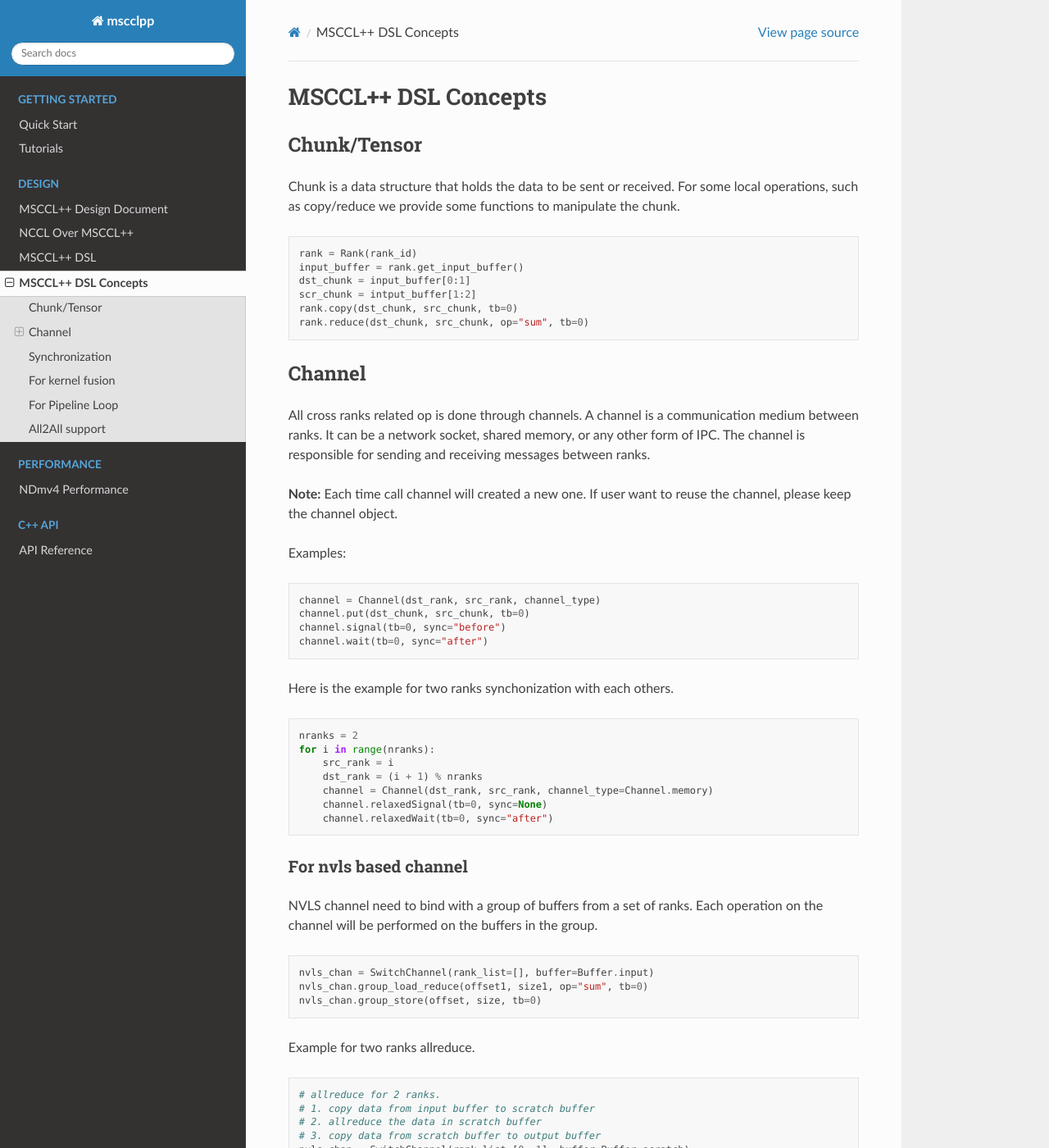
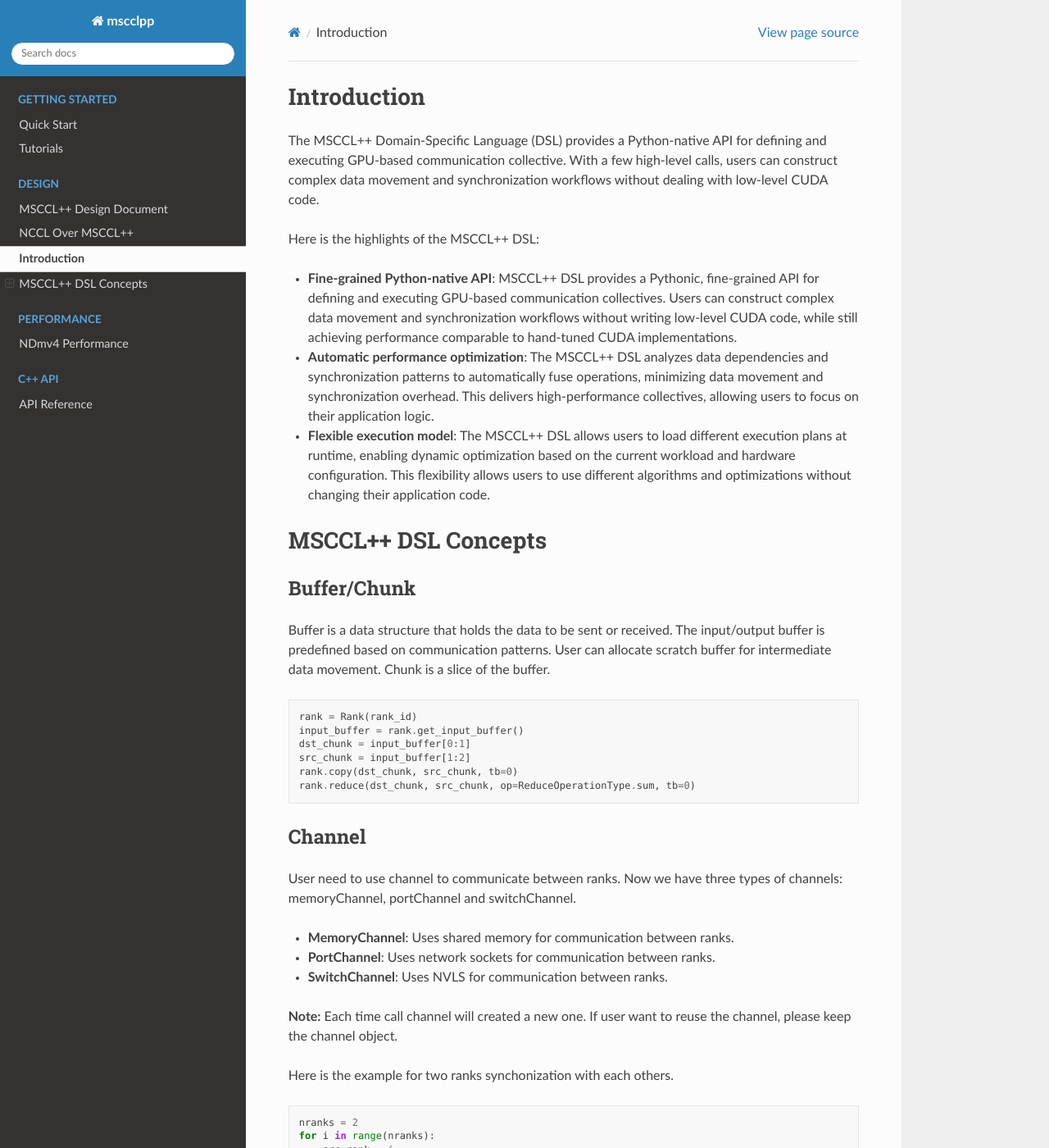
Before and after one commit to microsoft/mscclpp, a Sphinx documentation site: the page built from docs/design/mscclpp-dsl-next.md, in a window 1280 px wide and 1400 px high. Shown: the whole window at 82% size. Built offline with Sphinx 7.4.7 and the Read the Docs theme 3.1.0, drawn with Linux system fonts in a browser that asks for light colours; pages that are not in the unit, such as notebooks, are missing from menus; some of the changed text lies outside the part shown.

Commit message:
update doc

````diff
--- a/docs/design/mscclpp-dsl-next.md
+++ b/docs/design/mscclpp-dsl-next.md
@@ -1,29 +1,36 @@
+# Introduction
+
+The MSCCL++ Domain-Specific Language (DSL) provides a Python-native API for defining and executing GPU-based communication collective. With a few high-level calls, users can construct complex data movement and synchronization workflows without dealing with low-level CUDA code.
+
+Here is the highlights of the MSCCL++ DSL:
+- **Fine-grained Python-native API**: MSCCL++ DSL provides a Pythonic, fine-grained API for defining and executing GPU-based communication collectives. Users can construct complex data movement and synchronization workflows without writing low-level CUDA code, while still achieving performance comparable to hand-tuned CUDA implementations.
+
+- **Automatic performance optimization**: The MSCCL++ DSL analyzes data dependencies and synchronization patterns to automatically fuse operations, minimizing data movement and synchronization overhead. This delivers high-performance collectives, allowing users to focus on their application logic.
+
+- **Flexible execution model**: The MSCCL++ DSL allows users to load different execution plans at runtime, enabling dynamic optimization based on the current workload and hardware configuration. This flexibility allows users to use different algorithms and optimizations without changing their application code.
+
+
 # MSCCL++ DSL Concepts
-### Chunk/Tensor
-Chunk is a data structure that holds the data to be sent or received. For some local operations, such as copy/reduce we provide some functions to manipulate the chunk.
+
+### Buffer/Chunk
+Buffer is a data structure that holds the data to be sent or received. The input/output buffer is predefined based on communication patterns. User can allocate scratch buffer for intermediate data movement. Chunk is a slice of the buffer.
 
 ```python
 rank = Rank(rank_id)
 input_buffer = rank.get_input_buffer()
 dst_chunk = input_buffer[0:1]
-scr_chunk = intput_buffer[1:2]
+src_chunk = input_buffer[1:2]
 rank.copy(dst_chunk, src_chunk, tb=0)
-rank.reduce(dst_chunk, src_chunk, op="sum", tb=0)
+rank.reduce(dst_chunk, src_chunk, op=ReduceOperationType.sum, tb=0)
 ```
 
 ### Channel
-All cross ranks related op is done through channels. A channel is a communication medium between ranks. It can be a network socket, shared memory, or any other form of IPC. The channel is responsible for sending and receiving messages between ranks.
+User need to use channel to communicate between ranks. Now we have three types of channels: memoryChannel, portChannel and switchChannel.
+- **MemoryChannel**: Uses shared memory for communication between ranks.
+- **PortChannel**: Uses network sockets for communication between ranks.
+- **SwitchChannel**: Uses NVLS for communication between ranks.
 
 **Note:** Each time call channel will created a new one. If user want to reuse the channel, please keep the channel object.
-
-
-Examples:
-```python
-channel = Channel(dst_rank, src_rank, channel_type)
-channel.put(dst_chunk, src_chunk, tb=0)
-channel.signal(tb=0, sync="before")
-channel.wait(tb=0, sync="after")
-```
 
 Here is the example for two ranks synchonization with each others.
 ```python
@@ -31,56 +38,24 @@
 for i in range(nranks):
     src_rank = i
     dst_rank = (i + 1) % nranks
-    channel = Channel(dst_rank, src_rank, channel_type=Channel.memory)
-    channel.relaxedSignal(tb=0, sync=None)
-    channel.relaxedWait(tb=0, sync="after")
+    channel = MemoryChannel(dst_rank, src_rank)
+    channel.relaxedSignal(tb=0, data_sync=SyncType.none)
+    channel.relaxedWait(tb=0, data_sync=SyncType.after)
 ```
 
-#### For nvls based channel
-NVLS channel need to bind with a group of buffers from a set of ranks. Each operation on the channel will be performed on the buffers in the group.
+#### For switch channel
+Switch channel associates a group of buffers from a specified set of ranks. All operations invoked on the channel will be applied to those buffers.
 
+Example for two ranks allreduce via switch channel.
 ```python
-nvls_chan = SwitchChannel(rank_list=[], buffer=Buffer.input)
-nvls_chan.group_load_reduce(offset1, size1, op="sum", tb=0)
-nvls_chan.group_store(offset, size, tb=0)
-```
-
-Example for two ranks allreduce.
-```python
-# allreduce for 2 ranks.
-# 1. copy data from input buffer to scratch buffer
-# 2. allreduce the data in scratch buffer
-# 3. copy data from scratch buffer to output buffer
-nvls_chan = SwitchChannel(rank_list=[0, 1], buffer=Buffer.scratch)
-nranks = 2
-for i in range(nranks):
-    src_rank = i
-    dst_rank = (i + 1) % nranks
-    chan = Channel(dst_rank, src_rank, channel_type=Channel.memory)
-    rank = Rank(i)
+# Creating Channels
+switch_chan = SwitchChannel(rank_list=[gpu for gpu in range(gpu_size)], buffer_type=BufferType.input)
+for gpu in range(gpu_size):
+    buffer_offset = gpu
+    rank = Rank(gpu)
     input_buffer = rank.get_input_buffer()
-    output_buffer = rank.get_output_buffer()
-    scratch_buffer = rank.Buffer(nranks)
-    for offset in range(nranks):
-        # copy data to scratch buffer
-        dst_chunk = scratch_buffer[offset:offset+1]
-        src_chunk = input_buffer[offset:offset+1]
-        rank.copy(dst_chunk, src_chunk, tb=0)
-    chan.signal(tb=0, sync="before")
-    chan.wait(tb=0, sync="after")
-
-    # do allreduce in scratch buffer
-    buffer_offset = src_rank
-    nvls_chan.group_load_reduce(buffer_offset, 1, op="sum", tb=0)
-    nvls_chan.group_store(buffer_offset, 1, tb=0)
-
-    # copy data back to output buffer
-    chan.signal(tb=0, sync="before")
-    chan.wait(tb=0, sync="after")
-    for offset in range(nranks):
-        dst_buffer = output_buffer[offset:offset+1]
-        src_buffer = scratch_buffer[offset:offset+1]
-        rank.copy(dst_buffer, src_buffer, tb=0)
+    switch_chan.at_rank(gpu).group_load_reduce(buffer_offset, size=1, dst_chunk=input_buffer[gpu : gpu + 1], tb=0)
+    switch_chan.at_rank(gpu).group_store(input_buffer[gpu : gpu + 1], buffer_offset, size=1, tb=0)
 ```
 
 ### Synchronization
--- a/docs/design/mscclpp-dsl.md
+++ /dev/null
@@ -1,114 +0,0 @@
-# MSCCL++ DSL
-## MSCCLPPLang Introduction
-MSCCLPPLang is a Python moudule for writing high-performance commnunication algorithms. It is designed to be easy to use and efficient, while providing a high-level interface for writing communication algorithms. MSCCLPPLang program will be compiled to json based execution plan, which can be executed by MSCCL++ executor.
-
-## How to use MSCCLPPLang
-### Install mscclpp package
-```bash
-git clone https://github.com/microsoft/mscclpp.git
-cd mscclpp
-pip install .
-```
-
-### Import mscclpp language module
-```python
-from mscclpp.language import *
-from mscclpp.language.types import ChannelType, ReplicationPolicy
-from mscclpp.language.collectives import AllGather
-
-instances = 1
-size = gpus
-collective = AllGather(size, chunk_factor=1, inplace=True)
-with MSCCLPPProgram(
-    "allgather",
-    collective,
-    size,
-    instances,
-    protocol="Simple",
-    replication_policy=ReplicationPolicy.interleaved,
-):
-    pass
-```
-
-## How MSCCLPPLang Works
-MSCCLPPLang provides a high-level interface for writing communication algorithms. We treat the communication algorithm as a graph, where the nodes are the data and the edges are the communication operations. The graph is represented as a Python program, which is compiled to a json based execution plan.
-
-### Core Concepts
-
-#### MSCCLPPProgram
-A MSCCLPPProgram provides the context to write MSCCLPPLang program, which can be initialized with `with` statement in Python. Its parameters include:
-
-- `name`: Name of this program.
-- `collective`: Collective type of this program, should be from `mscclpp.language.collectives`.
-- `instances`: Number of parallel instances of this program. Please see the [Instance](#instance) section for more details.
-- `protocol`: Data transmission protocol used in this program, can be `LL` or `Simple`. Optional, default is `Simple`.
-- `instr_fusion`: Whether low-level instruction fusion is enabled. Optional, default is `True`.
-- `replication_policy`: Data replication policy, should be from `mscclpp.language.types.ReplicationPolicy`. Optional, default is `duplicated`. Please see the [Instance](#instance) section for more details.
-- `num_threads_per_block`: Thread block size. Optional, default is `1024`.
-- `use_double_scratch_buffer`: Whether requires double scratch buffer during execution. Optional, default is `False`.
-
-### Collective:
-A collective is a communication operation that involves multiple GPUs. We provide a set of collective operations for users to utilize. For example, the `AllGather` operation gathers data from all GPUs to all GPUs. To instantiate a collective, the user needs to specify the number of ranks, the chunk factor (how many chunks the input buffer will be split into), and whether the operation is in-place.
-
-#### Chunk
-A chunk is a piece of data that is sent between GPUs. It is the basic unit of data in MSCCLPPLang. Chunk can be a piece of data from input buffer, output buffer or intermediate buffer.
-Example of creating a chunk:
-```python
-c = chunk(rank, Buffer.input, index, size)
-```
-- rank: the rank of the GPU that the chunk belongs to.
-- buffer: the buffer that the chunk belongs to. It can be Buffer.input, Buffer.output or Buffer.scratch.
-- index: the index of the chunk in the buffer.
-- size: the number of unit chunks.
-
-Assume we split the input data in the buffer into 4 chunks. On GPU rank 0, we can retrieve the chunks from indices 0 to 2 using the following command:
-```python
-c = chunk(0, Buffer.input, 0, 2)
-```
-
-#### Operation
-The operation can only be applied to the chunks. We provide a set of communications operations for the users to use. For example, the `put` operation is used to send the data from one GPU to another GPU. The `get` operation is used to receive the data from another GPU.
-
-***Please notice***: MSCCLPPLang only provides one-sided communication operations. The user needs to make sure that the data is ready to be sent or received before calling the communication operations. Also we provides `wait/signal` operations to synchronize the communication across GPUs.
-
-#### Channel
-A channel is a communication channel between two GPUs. It is used to send and receive data between GPUs. We supports three types of channel: `ChannelType.memory`, `ChannelType.port` and `ChannelType.nvls`.
-
-`ChannelType.memory` is used for communication between GPUs on the same node. This channel uses GPU processors to transfer data.
-
-`ChannelType.port` is used for communication between GPUs, whether they are on different nodes or the same node. This channel will offload the data transfer to CPU processors, which can provide better throughput compared to `ChannelType.memory`. However, this comes at the cost of higher latency compared to `ChannelType.memory`.
-
-`ChannelType.nvls` is used for communication between GPUs on the same node. This feature offloads the data processing task to the switch, requiring specific hardware support. Refer [nvdia documentation](https://www.nvidia.com/en-us/data-center/nvlink/) for more details.
-
-#### Thread Block
-We can assign operations to a thread block. The thread block is a group of threads that are executed together on the GPU. In the operation function, we can specify the thread block that the operation belongs to via `sendtb` or `recvtb` parameter.
-
-#### Instance
-An instance is a parallel execution of the program. For example, if a collective algorithm is designed to run on `n` chunks with `m` thread blocks, setting the instance to 2 will run the algorithm on `2n` chunks with `2m` thread blocks. Serveral replication policies are supported, including `duplicated` and `interleaved`.
-- `duplicated`: Each chunk is split into smaller parts based on the number of instances, duplicating the same instructions for all parts. For example, ChunkA is split into ChunkA0 and ChunkA1, while ChunkB is split into ChunkB0 and ChunkB1. Both ChunkA0 and ChunkA1 belong to Instance 0, and both ChunkB0 and ChunkB1 belong to Instance 1.
-- `interleaved`: Assign chunks to instances in an interleaved manner. For example, ChunkA and ChunkB are split into to ChunkA0, ChunkA1, ChunkB0, and ChunkB1. ChunkA0 and ChunkB0 belong to Instance 0, while ChunkA1 and ChunkB1 belong to Instance 1.
-
-#### Instruction Fusion
-MSCCLPPLang provides the instruction fusion mechanism to fuse multiple operations into a single kernel. This can reduce the overhead of launching multiple instructions. When users create the MSCCLPPLang program, they can specify the `instr_fusion` parameter to enable the instruction fusion. By default, the instruction fusion is enabled.
-
-## MSCCLPPLang APIs
-
-### Basic APIs
-- `chunk(rank, buffer, index, size)`: create a chunk.
-- `put(self, dst, buffer, index, sendtb, chan_type)`: send the data from one GPU to another GPU. User can specify the index of the chunk in the destination buffer, the sendtb and the channel type.
-- `get(self, src, buffer, index, recvtb, chan_type)`: receive the data from another GPU. User can specify the index of the chunk in the destination buffer, the recvtb and the channel type.
-- `signal(self, dst, buffer, index, sendtb, chan_type)`: send a signal to another GPU.
-- `wait(self, src, buffer, index, recvtb, chan_type)`: wait for a signal from another GPU.
-- `flush(self, dst, buffer, index, sendtb, chan_type)`: flush the data in the buffer to the destination GPU. This is used to make sure the data is sent to the destination GPU.
-- `copy(self, dst, buffer, index, sendtb)`: copy the data from one buffer to another buffer in the same GPU.
-- `reduce(self, other_chunkref, recvtb, channel_type)`: Reduces the chunk(s) referenced by other_chunkref into the chunk(s) referenced by this chunkref
-
-### Packet APIs
-Packet APIs are used when user wants to use LL algorithm. The packet APIs are similar to the basic APIs, it will packet the data and flags into a packet and send the packet to the destination GPU. The destination GPU will unpack the packet and get the data and flags. So no synchronization is needed when using packet APIs. (`ChannelType.nvls` does not support packet APIs)
-- `packet_put(self, dst, buffer, index, sendtb, chan_type)`: send the data from one GPU to another GPU using packet.
-- `copy_packet(self, dst, buffer, index, sendtb)`: copy the data from one buffer to another buffer in the same GPU using packet.
-- `reduce_packet(self, other_chunkref, recvtb)`: Reduces the chunk(s) referenced by other_chunkref into the chunk(s) referenced by this chunkref using packet.
-
-
-### Examples
-We provide several examples demonstrating how to use the MSCCL++ DSL to write communication collective algorithms. For more details, please refer to the [examples](https://github.com/microsoft/mscclpp/tree/main/python/examples) folder.
````
